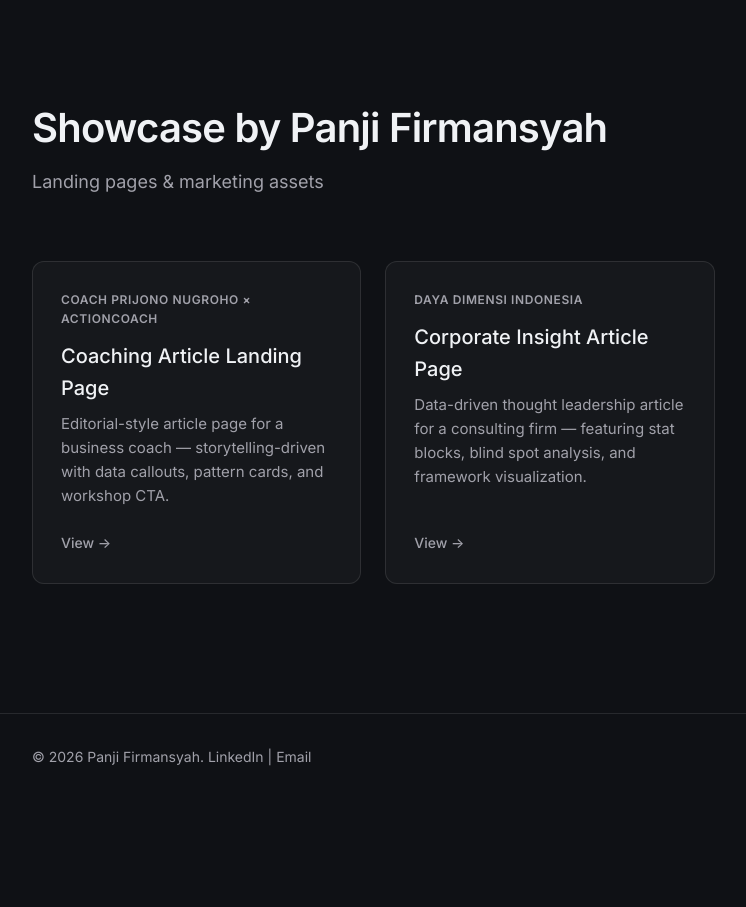
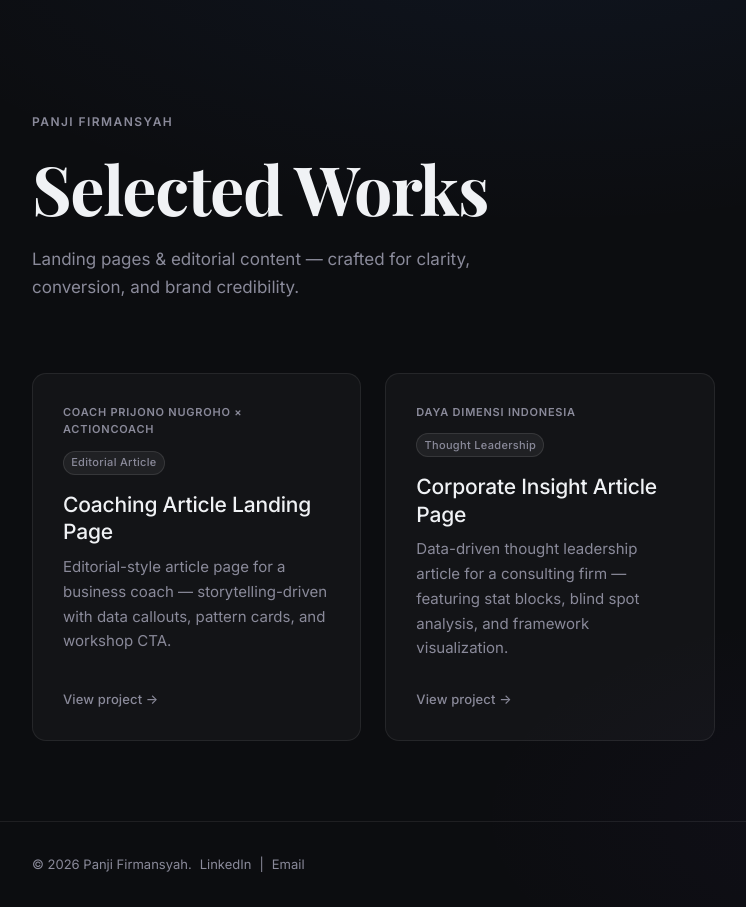
Before and after one commit to panji-firmansyah/Panji-Showcase, a plain HTML site: page index.html in a window 1280 px wide. Shown: the whole page, without its empty margins (90-836 px from the left). Before the commit the page ends 800 px from the top, so only its background shows below. Drawn offline with nearby package versions, Linux system fonts and the light colour scheme; a web font is replaced by a local one.

Commit message:
Redesign homepage with editorial aesthetic and entrance animations
- Restructure hero: eyebrow label + Playfair Display serif headline 'Selected Works'
- Add subtle atmospheric radial gradient to background
- Add type-badge pill per card (Editorial Article, Thought Leadership)
- Staggered fade-slide-up entrance animations for header, cards, and footer
- Refine card hover: cinematic shadow, inset highlight border, animated view-link gap

```diff
--- a/assets/style.css
+++ b/assets/style.css
@@ -1,15 +1,15 @@
 /**
  * Global Styles for Homepage
- * Designed with a clean, dark, slightly glassmorphic theme.
+ * Editorial/artsy direction — dark, refined, with subtle atmosphere.
  */
 
 :root {
-    --bg-color: #0f1115;
+    --bg-color: #0c0d10;
     --text-primary: #f0f2f5;
-    --text-secondary: #a1a1aa;
-    --border-color: rgba(255, 255, 255, 0.1);
+    --text-secondary: #8a8a9a;
+    --border-color: rgba(255, 255, 255, 0.08);
     --card-bg: rgba(255, 255, 255, 0.03);
-    --card-hover: rgba(255, 255, 255, 0.05);
+    --card-hover: rgba(255, 255, 255, 0.055);
     --accent: #3b82f6;
     --accent-hover: #60a5fa;
 }
@@ -29,6 +29,11 @@ body {
     min-height: 100vh;
     display: flex;
     flex-direction: column;
+
+    /* Subtle atmospheric gradient */
+    background-image:
+        radial-gradient(ellipse 80% 50% at 50% -10%, rgba(59, 130, 246, 0.07) 0%, transparent 70%),
+        radial-gradient(ellipse 60% 40% at 80% 90%, rgba(100, 60, 200, 0.05) 0%, transparent 60%);
 }
 
 .container {
@@ -38,127 +43,179 @@ body {
     padding: 0 2rem;
 }
 
-/* Header */
+/* ─── Header ──────────────────────────────────────────────── */
 .header {
-    padding: 6rem 0 4rem;
+    padding: 7rem 0 4.5rem;
+    animation: fadeSlideUp 0.7s cubic-bezier(0.22, 1, 0.36, 1) both;
+}
+
+.header-eyebrow {
+    display: block;
+    font-size: 0.75rem;
+    font-weight: 600;
+    letter-spacing: 0.12em;
+    text-transform: uppercase;
+    color: var(--text-secondary);
+    margin-bottom: 1.25rem;
 }
 
 .header h1 {
-    font-size: 2.5rem;
-    font-weight: 600;
+    font-family: 'Playfair Display', Georgia, serif;
+    font-size: clamp(2.75rem, 6vw, 4.25rem);
+    font-weight: 700;
     letter-spacing: -0.02em;
-    margin-bottom: 0.5rem;
+    line-height: 1.08;
+    margin-bottom: 1.25rem;
+    color: var(--text-primary);
 }
 
 .header p {
-    font-size: 1.125rem;
+    font-size: 1.0625rem;
     color: var(--text-secondary);
+    max-width: 480px;
+    line-height: 1.65;
 }
 
-/* Grid Layout */
+/* ─── Grid Layout ─────────────────────────────────────────── */
 .grid {
     display: grid;
     grid-template-columns: repeat(auto-fill, minmax(320px, 1fr));
     gap: 1.5rem;
-    margin-bottom: 4rem;
+    margin-bottom: 5rem;
 }
 
-/* Card Styling */
+/* ─── Card Styling ────────────────────────────────────────── */
 .card {
     display: flex;
     flex-direction: column;
     background-color: var(--card-bg);
     border: 1px solid var(--border-color);
-    border-radius: 12px;
-    padding: 1.75rem;
+    border-radius: 14px;
+    padding: 1.875rem;
     text-decoration: none;
     color: inherit;
-    transition: all 0.3s cubic-bezier(0.4, 0, 0.2, 1);
+    transition: all 0.35s cubic-bezier(0.4, 0, 0.2, 1);
     position: relative;
     overflow: hidden;
 }
 
-/* Optional glow effect on hover via pseudo-element */
+/* Staggered entrance animation */
+.card:nth-child(1) { animation: fadeSlideUp 0.7s 0.15s cubic-bezier(0.22, 1, 0.36, 1) both; }
+.card:nth-child(2) { animation: fadeSlideUp 0.7s 0.25s cubic-bezier(0.22, 1, 0.36, 1) both; }
+.card:nth-child(3) { animation: fadeSlideUp 0.7s 0.35s cubic-bezier(0.22, 1, 0.36, 1) both; }
+
+/* Inset highlight border on hover */
 .card::before {
     content: '';
     position: absolute;
-    top: 0; left: 0; right: 0; bottom: 0;
+    inset: 0;
     border-radius: inherit;
     padding: 1px;
-    background: linear-gradient(to bottom right, rgba(255,255,255,0.1), rgba(255,255,255,0));
+    background: linear-gradient(135deg, rgba(255,255,255,0.14) 0%, rgba(255,255,255,0) 60%);
     -webkit-mask: linear-gradient(#fff 0 0) content-box, linear-gradient(#fff 0 0);
     -webkit-mask-composite: xor;
     mask-composite: exclude;
     opacity: 0;
-    transition: opacity 0.3s ease;
+    transition: opacity 0.35s ease;
 }
 
 .card:hover {
     background-color: var(--card-hover);
-    transform: translateY(-4px);
-    box-shadow: 0 12px 24px -10px rgba(0, 0, 0, 0.5);
-    border-color: rgba(255, 255, 255, 0.2);
+    transform: translateY(-5px);
+    box-shadow:
+        0 16px 32px -12px rgba(0, 0, 0, 0.6),
+        0 0 0 1px rgba(255, 255, 255, 0.1);
+    border-color: rgba(255, 255, 255, 0.14);
 }
 
 .card:hover::before {
     opacity: 1;
 }
 
-/* Card Content Details */
+/* ─── Card Content ────────────────────────────────────────── */
 .card-content {
     display: flex;
     flex-direction: column;
     height: 100%;
 }
 
+.card-meta {
+    display: flex;
+    align-items: center;
+    justify-content: space-between;
+    gap: 0.75rem;
+    margin-bottom: 1rem;
+    flex-wrap: wrap;
+}
+
 .client-label {
-    font-size: 0.75rem;
+    font-size: 0.6875rem;
     font-weight: 600;
     text-transform: uppercase;
-    letter-spacing: 0.05em;
+    letter-spacing: 0.07em;
     color: var(--text-secondary);
-    margin-bottom: 0.75rem;
-    display: inline-block;
+}
+
+.type-badge {
+    font-size: 0.6875rem;
+    font-weight: 500;
+    letter-spacing: 0.03em;
+    color: var(--text-secondary);
+    background: rgba(255, 255, 255, 0.06);
+    border: 1px solid rgba(255, 255, 255, 0.1);
+    border-radius: 99px;
+    padding: 0.2em 0.65em;
+    white-space: nowrap;
+    flex-shrink: 0;
 }
 
 .project-name {
-    font-size: 1.25rem;
+    font-size: 1.3125rem;
     font-weight: 500;
-    margin-bottom: 0.5rem;
+    margin-bottom: 0.6rem;
     color: var(--text-primary);
+    letter-spacing: -0.01em;
+    line-height: 1.3;
 }
 
 .description {
     font-size: 0.9375rem;
     color: var(--text-secondary);
-    margin-bottom: 1.5rem;
+    margin-bottom: 1.75rem;
     flex-grow: 1;
+    line-height: 1.65;
 }
 
 .view-link {
-    font-size: 0.875rem;
+    font-size: 0.8125rem;
     font-weight: 500;
     color: var(--text-secondary);
     display: inline-flex;
     align-items: center;
-    transition: color 0.2s ease, transform 0.2s ease;
+    gap: 0.25rem;
+    transition: color 0.2s ease, gap 0.2s ease;
+    letter-spacing: 0.01em;
 }
 
 .card:hover .view-link {
     color: var(--text-primary);
-    transform: translateX(4px);
+    gap: 0.45rem;
 }
 
-/* Footer */
+/* ─── Footer ──────────────────────────────────────────────── */
 .footer {
     margin-top: auto;
     padding: 2rem 0;
     border-top: 1px solid var(--border-color);
+    animation: fadeSlideUp 0.7s 0.4s cubic-bezier(0.22, 1, 0.36, 1) both;
 }
 
 .footer p {
-    font-size: 0.875rem;
+    font-size: 0.8125rem;
     color: var(--text-secondary);
+    display: flex;
+    align-items: center;
+    gap: 0.5rem;
 }
 
 .footer a {
@@ -171,13 +228,22 @@ body {
     color: var(--text-primary);
 }
 
-/* Responsive Adjustments */
+/* ─── Animations ──────────────────────────────────────────── */
+@keyframes fadeSlideUp {
+    from {
+        opacity: 0;
+        transform: translateY(18px);
+    }
+    to {
+        opacity: 1;
+        transform: translateY(0);
+    }
+}
+
+/* ─── Responsive ──────────────────────────────────────────── */
 @media (max-width: 768px) {
     .header {
-        padding: 4rem 0 3rem;
-    }
-    .header h1 {
-        font-size: 2rem;
+        padding: 5rem 0 3.5rem;
     }
     .grid {
         grid-template-columns: 1fr;
@@ -185,4 +251,9 @@ body {
     .container {
         padding: 0 1.5rem;
     }
+    .card-meta {
+        flex-direction: column;
+        align-items: flex-start;
+        gap: 0.5rem;
+    }
 }
--- a/index.html
+++ b/index.html
@@ -17,7 +17,7 @@
     <!-- Fonts -->
     <link rel="preconnect" href="https://fonts.googleapis.com">
     <link rel="preconnect" href="https://fonts.gstatic.com" crossorigin>
-    <link href="https://fonts.googleapis.com/css2?family=Inter:wght@400;500;600&display=swap" rel="stylesheet">
+    <link href="https://fonts.googleapis.com/css2?family=Inter:wght@400;500;600&family=Playfair+Display:ital,wght@0,700;1,400&display=swap" rel="stylesheet">
 
     <!-- Styles -->
     <link rel="stylesheet" href="assets/style.css">
@@ -25,8 +25,9 @@
 <body>
     <header class="header">
         <div class="container">
-            <h1>Showcase by Panji Firmansyah</h1>
-            <p>Landing pages & marketing assets</p>
+            <span class="header-eyebrow">Panji Firmansyah</span>
+            <h1>Selected Works</h1>
+            <p>Landing pages & editorial content — crafted for clarity, conversion, and brand credibility.</p>
         </div>
     </header>
 
@@ -35,20 +36,26 @@
             <!-- Coach Prijono Article -->
             <a href="coach-prijono/" class="card">
                 <div class="card-content">
-                    <span class="client-label">COACH PRIJONO NUGROHO × ACTIONCOACH</span>
+                    <div class="card-meta">
+                        <span class="client-label">COACH PRIJONO NUGROHO × ACTIONCOACH</span>
+                        <span class="type-badge">Editorial Article</span>
+                    </div>
                     <h2 class="project-name">Coaching Article Landing Page</h2>
                     <p class="description">Editorial-style article page for a business coach — storytelling-driven with data callouts, pattern cards, and workshop CTA.</p>
-                    <span class="view-link">View &rarr;</span>
+                    <span class="view-link">View project &rarr;</span>
                 </div>
             </a>
 
             <!-- DDI Article -->
             <a href="ddi-article/" class="card">
                 <div class="card-content">
-                    <span class="client-label">DAYA DIMENSI INDONESIA</span>
+                    <div class="card-meta">
+                        <span class="client-label">DAYA DIMENSI INDONESIA</span>
+                        <span class="type-badge">Thought Leadership</span>
+                    </div>
                     <h2 class="project-name">Corporate Insight Article Page</h2>
                     <p class="description">Data-driven thought leadership article for a consulting firm — featuring stat blocks, blind spot analysis, and framework visualization.</p>
-                    <span class="view-link">View &rarr;</span>
+                    <span class="view-link">View project &rarr;</span>
                 </div>
             </a>
         </div>
```
